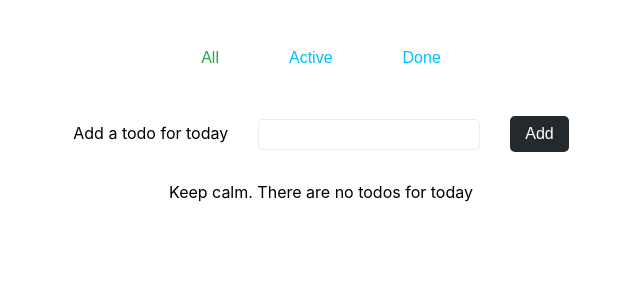
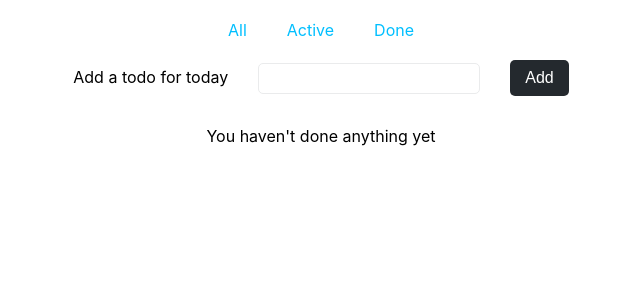
Before and after one commit to Druzhkova/TODO-list, a React (Create React App) app: page / in a window 1280 px wide. Shown: the top 300 px of the page, without its empty margins (319-959 px from the left). Built offline with nearby package versions, Linux system fonts and the light colour scheme.

Commit message:
refactor: change project use react-router

```diff
--- a/src/TodoList/TodoList.jsx
+++ b/src/TodoList/TodoList.jsx
@@ -3,12 +3,16 @@ import styled from "styled-components";
 import { Header, Form, TodoItem } from "../components";
 import { useSelector, useDispatch } from "react-redux";
 import { addTodoActions, changeTodoCompletionStatus, deleteTodoActions, changeCurrentPage } from "./actions";
+import { useLocation, Route, Switch } from "react-router-dom"
+
 
 export function TodoList() {
   const dispatch = useDispatch();
 
   const currentPage = useSelector((state) => state.todoList.currentPage);
   const todos = useSelector((state) => state.todoList.todos);
+
+  const { pathname } = useLocation();
 
   const addTodo = useCallback((inputValue) => {
     dispatch(addTodoActions(inputValue));
@@ -27,11 +31,11 @@ export function TodoList() {
   }, [dispatch])
 
   const filteredTodos = todos.filter((todo) => {
-    if (currentPage === "active") {
+    if (pathname.includes("active")) {
       return todo.isCompleted === false;
     }
 
-    if (currentPage === "done") {
+    if (pathname.includes("done")) {
       return todo.isCompleted === true;
     }
 
@@ -41,11 +45,11 @@ export function TodoList() {
   const isNoTodos = filteredTodos.length === 0;
 
   const emptyText = useMemo(() => {
-    if (currentPage === "all" || currentPage === "active") {
+    if (pathname.includes("all") || pathname.includes("active")) {
       return "Keep calm. There are no todos for today";
     }
     return "You haven't done anything yet ";
-  }, [currentPage]);
+  }, [pathname]);
 
   return (
     <Container>
@@ -65,8 +69,9 @@ export function TodoList() {
               isCompleted={todo.isCompleted}
             />
           ))
-        ) // {...todos}
+        )
       }
+
     </Container>
   );
 }
--- a/src/components/Header/Header.jsx
+++ b/src/components/Header/Header.jsx
@@ -1,40 +1,19 @@
 
-import React, { useCallback } from "react";
-import { Button } from "../Button";
+import React from "react";
 import styled from "styled-components";
+import { NavLink } from 'react-router-dom';
 
-function HeaderButton({ type, onClick, page, children }) {
-  const onClickHandler = useCallback(() => {
-    onClick(type);
-  }, [onClick, type]);
-
-  return (
-    <StyledButton
-      onClick={onClickHandler}
-      type="transparent"
-      color={page === type ? "#28A745" : "deepskyblue"}
-    >
-      {children}
-    </StyledButton>
-  );
-}
-
-export function Header({ page, onButtonClick }) {
+export function Header() {
   return (
     <header>
-      <HeaderButton page={page} onClick={onButtonClick} type="all">
-        All
-      </HeaderButton>
-      <HeaderButton page={page} onClick={onButtonClick} type="active">
-        Active
-      </HeaderButton>
-      <HeaderButton page={page} onClick={onButtonClick} type="done">
-        Done
-      </HeaderButton>
+      <StyledNavLink style={{color: "deepskyblue"}} activeStyle={{ color: "#28A745" }} to="/all">All</StyledNavLink>
+      <StyledNavLink style={{color: "deepskyblue"}} activeStyle={{ color: "#28A745" }} to="/active">Active</StyledNavLink>
+      <StyledNavLink style={{color: "deepskyblue"}} activeStyle={{ color: "#28A745" }} to="/done">Done</StyledNavLink>
     </header>
   );
 }
 
-const StyledButton = styled(Button)`
+const StyledNavLink = styled(NavLink)`
   margin: 20px;
+  text-decoration: none;
 `
```
